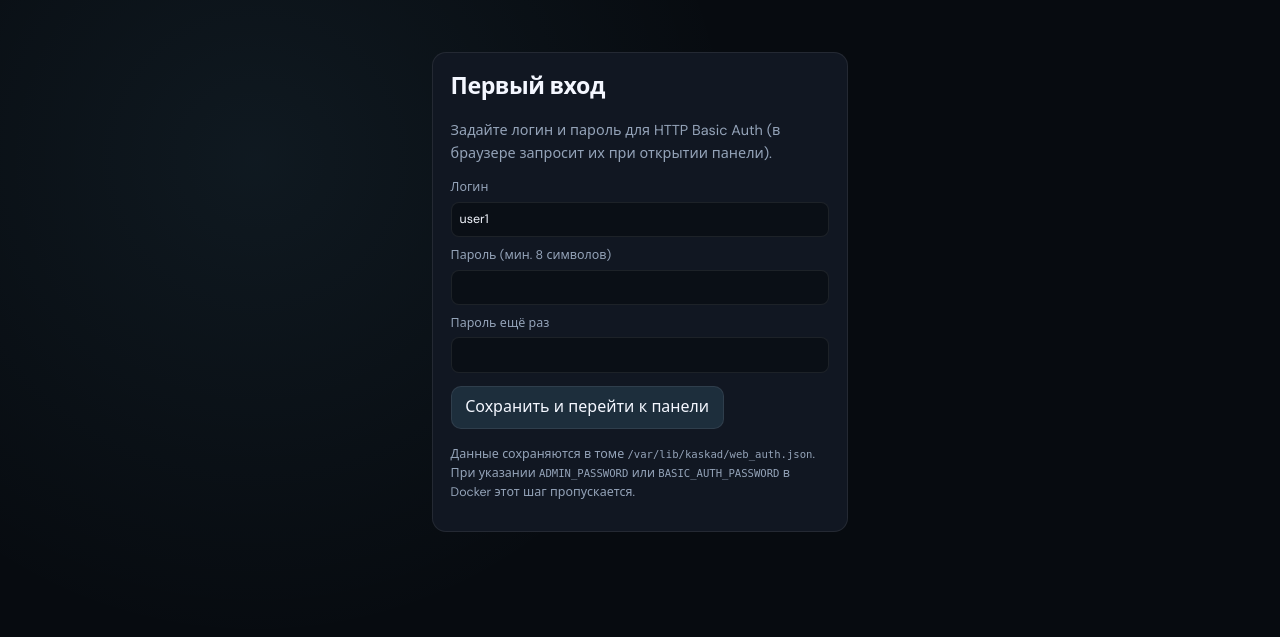
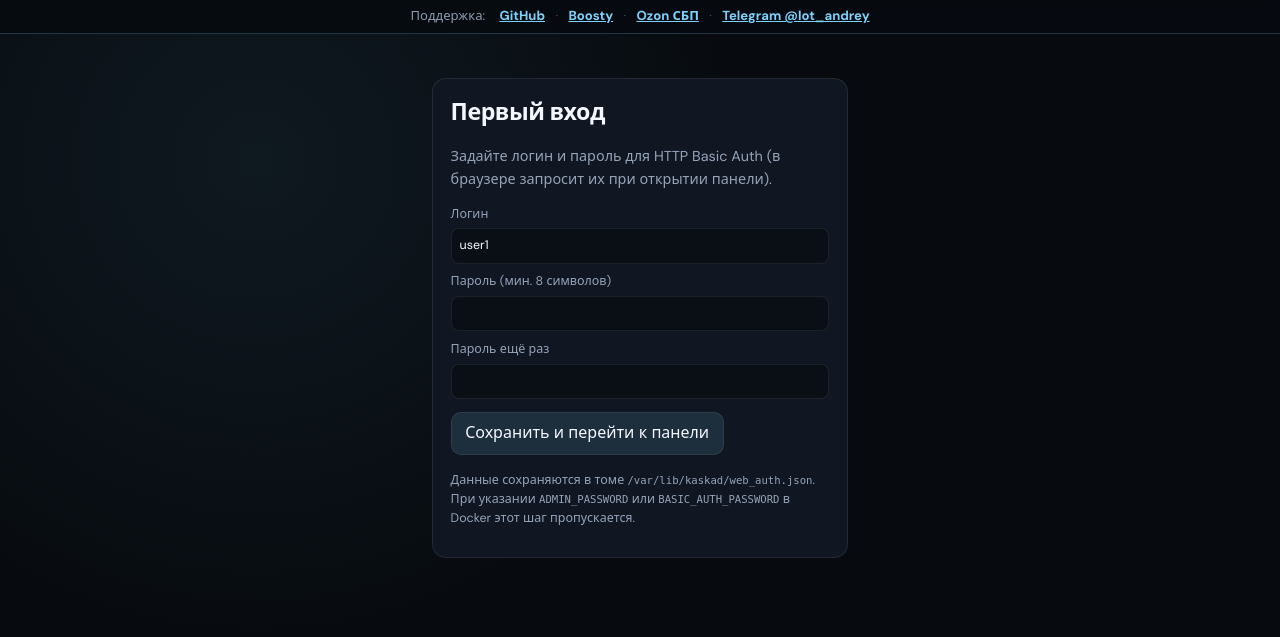
Before and after one commit to andrey271192/kaskad_web_vpn, a Flask app: page /setup in a window 1280 px wide. Shown: the top 637 px of the page. Run offline with Flask 3, Linux system fonts and the light colour scheme.

Commit message:
feat: sticky donate strip on all pages + unified README block
- templates/index.html: proj-support-strip replaces inline header links
- templates/setup.html: same strip (already added)
- static/styles.css: .proj-support-strip styles
- README.md: blockquote + "Поддержка проекта" section
- .github/FUNDING.yml: added

Co-authored-by: Cursor <cursoragent@cursor.com>

```diff
--- a/static/styles.css
+++ b/static/styles.css
@@ -284,6 +284,48 @@ a {
   margin-top: 0.35rem;
 }
 
+.proj-support-strip {
+  position: sticky;
+  top: 0;
+  z-index: 100;
+  border-bottom: 1px solid rgba(125, 211, 252, 0.22);
+  background: rgba(7, 11, 16, 0.94);
+  backdrop-filter: blur(8px);
+}
+
+.proj-support-inner {
+  max-width: min(1180px, 100%);
+  margin: 0 auto;
+  display: flex;
+  flex-wrap: wrap;
+  align-items: center;
+  justify-content: center;
+  gap: 0.35rem 0.65rem;
+  padding: 0.4rem clamp(1rem, 3vw, 1.25rem);
+  font-size: 0.82rem;
+  color: var(--muted);
+}
+
+.proj-support-inner a {
+  color: var(--accent);
+  font-weight: 650;
+  white-space: nowrap;
+}
+
+.proj-support-lead {
+  margin-right: 0.25rem;
+  opacity: 0.95;
+}
+
+.proj-support-dot {
+  opacity: 0.4;
+  user-select: none;
+}
+
+.kaskad-support-top + .shell {
+  padding-top: 0.75rem;
+}
+
 .site-header {
   border: 1px solid var(--line);
   border-radius: 14px;
--- a/templates/setup.html
+++ b/templates/setup.html
@@ -11,6 +11,18 @@
   <link rel="stylesheet" href="/static/styles.css">
 </head>
 <body>
+  <div class="proj-support-strip kaskad-support-top" role="navigation" aria-label="Поддержка автора">
+    <div class="proj-support-inner">
+      <span class="proj-support-lead">Поддержка:</span>
+      <a href="https://github.com/andrey271192/kaskad_web_vpn" target="_blank" rel="noopener noreferrer">GitHub</a>
+      <span class="proj-support-dot" aria-hidden="true">·</span>
+      <a href="https://boosty.to/andrey27/donate" target="_blank" rel="noopener noreferrer">Boosty</a>
+      <span class="proj-support-dot" aria-hidden="true">·</span>
+      <a href="https://finance.ozon.ru/apps/sbp/ozonbankpay/019dc200-2a5d-7931-a619-782d285f6798" target="_blank" rel="noopener noreferrer">Ozon&nbsp;СБП</a>
+      <span class="proj-support-dot" aria-hidden="true">·</span>
+      <a href="https://t.me/lot_andrey" target="_blank" rel="noopener noreferrer">Telegram @lot_andrey</a>
+    </div>
+  </div>
   <div class="shell shell-wide">
     <div class="card" style="max-width:26rem;margin:2rem auto;">
       <h1 class="product-title" style="margin-bottom:0.5rem;">Первый вход</h1>
```
Also changed, not shown: templates/index.html (+13 -12 lines), .github/FUNDING.yml (added), README.md.
